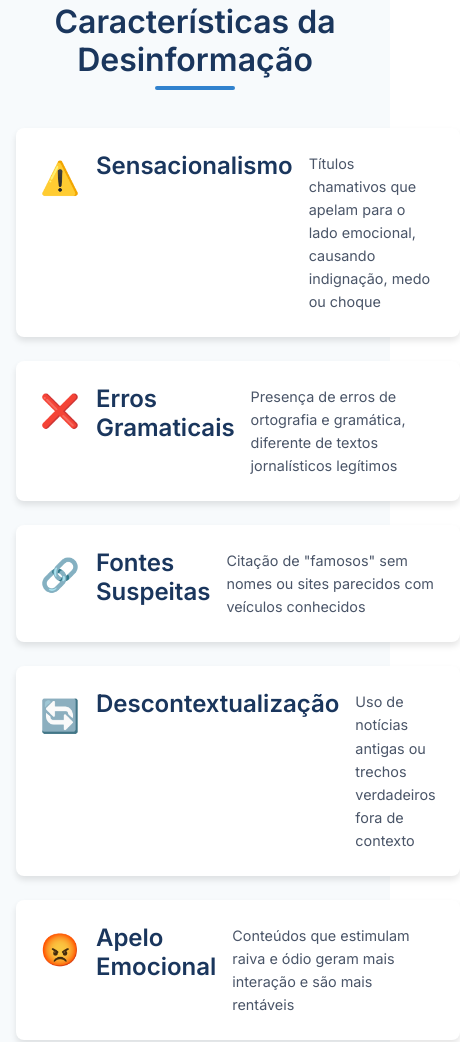
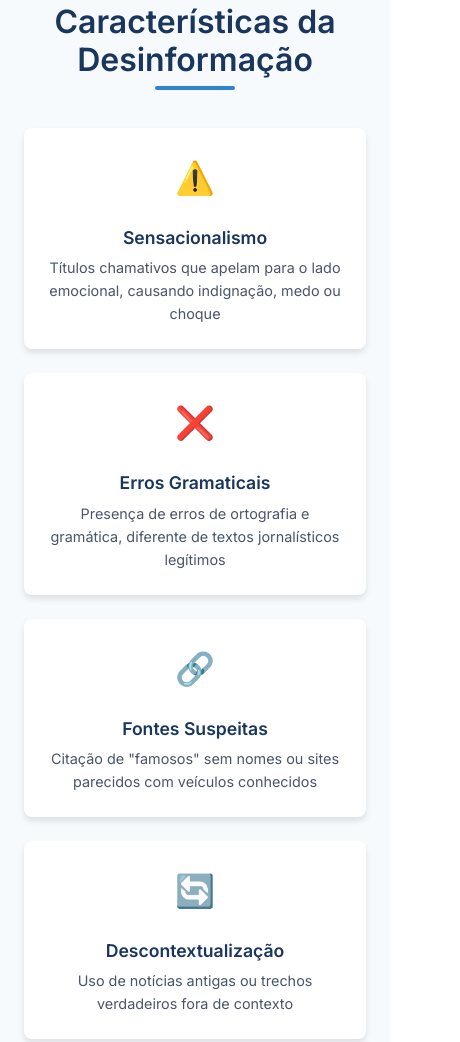
Before and after one commit to fabian71/fake_news, a plain HTML site: page index.html in a window 390 px wide. Shown: the part 2458-3500 px from the top of the page, 460 px wide, since content can reach past the window. Drawn offline with Linux system fonts and the light colour scheme.

Commit message:
bugs no layout

```diff
--- a/index.html
+++ b/index.html
@@ -151,7 +151,7 @@
                     </div>
                 </div>
                 <div class="identification-image">
-                    <img src="assets/images/fact-checking.gif" alt="Verificação de Fatos">
+                    <img src="images/fact-checking.gif" alt="Verificação de Fatos">
                 </div>
             </div>
         </div>
@@ -182,7 +182,7 @@
                     </div>
                 </div>
                 <div class="propagation-image">
-                    <img src="assets/images/social-bubbles.jpg" alt="Bolhas Sociais">
+                    <img src="images/social-bubbles.jpg" alt="Bolhas Sociais">
                 </div>
             </div>
         </div>
@@ -370,7 +370,7 @@
                 </div>
             </div>
             <div class="footer-bottom">
-                <p>&copy; 2024 Combate às Fake News. Todos os direitos reservados.</p>
+                <p>&copy; 2025 Combate às Fake News. Todos os direitos reservados.</p>
             </div>
         </div>
     </footer>
--- a/style.css
+++ b/style.css
@@ -331,6 +331,23 @@ p {
     grid-template-columns: repeat(auto-fit, minmax(250px, 1fr));
     gap: 1.5rem;
     margin-top: 3rem;
+    padding: 0 1rem;
+}
+
+/* Responsive adjustments */
+@media (max-width: 768px) {
+    .characteristics-grid {
+        grid-template-columns: 1fr;
+        padding: 0 0.5rem;
+    }
+
+    .characteristic-item {
+        padding: 1.25rem;
+    }
+
+    .characteristic-icon {
+        margin-bottom: 0.5rem;
+    }
 }
 
 .characteristic-item {
@@ -339,8 +356,10 @@ p {
     border-radius: var(--border-radius);
     box-shadow: var(--shadow);
     display: flex;
-    align-items: flex-start;
-    gap: 1rem;
+    flex-direction: column;
+    align-items: center;
+    text-align: center;
+    gap: 0.5rem;
     transition: var(--transition);
 }
 
@@ -356,7 +375,8 @@ p {
 
 .characteristic-item h4 {
     color: var(--primary-color);
-    margin-bottom: 0.5rem;
+    margin: 0.5rem 0 0 0;
+    font-size: 1.1rem;
 }
 
 .characteristic-item p {
```
Also changed, not shown: images/social-bubbles.jpg (added), 1 other file.
